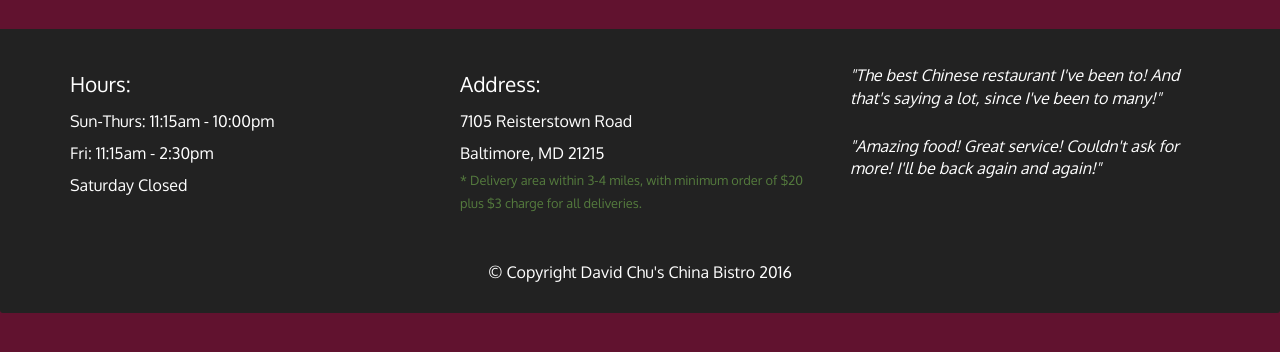
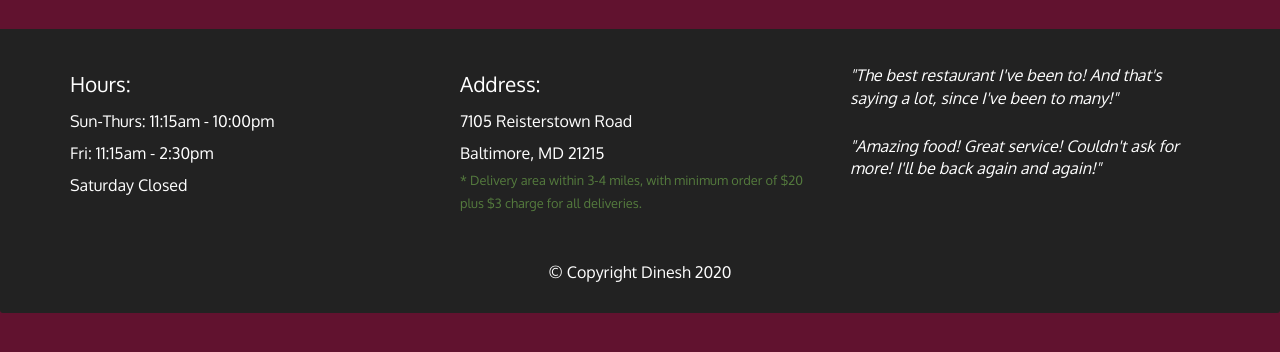
Before and after one commit to mudinesh/Module5-solution, a plain HTML site: page index.html in a window 1280 px wide. Shown: the part 214-566 px from the top of the page. Drawn offline with nearby package versions, Linux system fonts and the light colour scheme; a script that the page names is missing.

Commit message:
Update index.html

```diff
--- a/index.html
+++ b/index.html
@@ -91,11 +91,11 @@
           <hr class="visible-xs">
         </section>
         <section id="testimonials" class="col-sm-4">
-          <p>"The best Chinese restaurant I've been to! And that's saying a lot, since I've been to many!"</p>
+          <p>"The best restaurant I've been to! And that's saying a lot, since I've been to many!"</p>
           <p>"Amazing food! Great service! Couldn't ask for more! I'll be back again and again!"</p>
         </section>
       </div>
-      <div class="text-center">&copy; Copyright David Chu's China Bistro 2016</div>
+      <div class="text-center">&copy; Copyright Dinesh 2020</div>
     </div>
   </footer>
 
```
